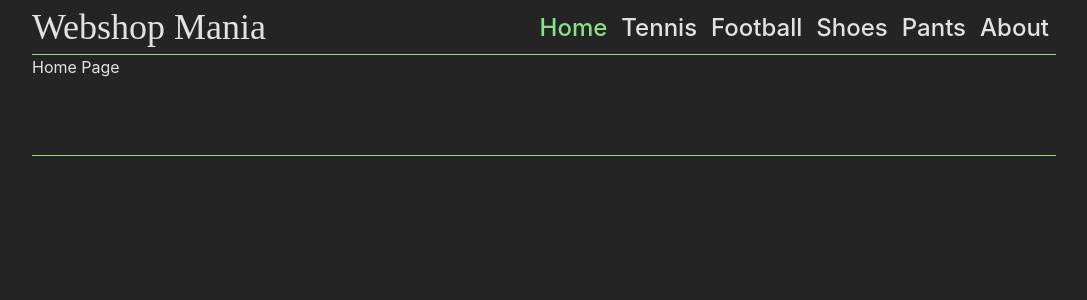
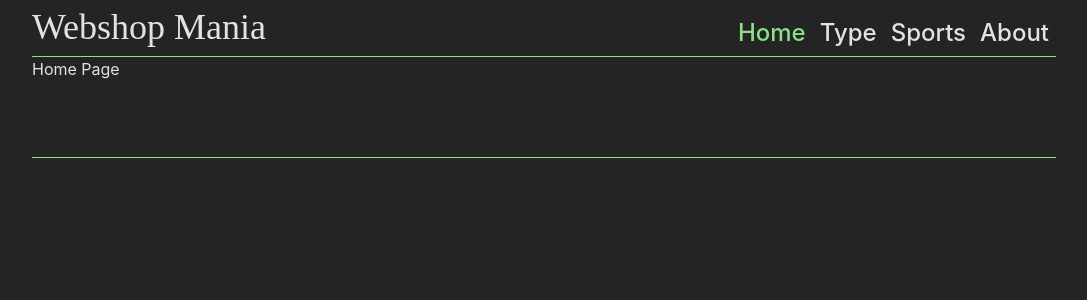
Before and after one commit to msparica/react-ecommerce-practice, a React (Vite) app: page / in a window 1280 px wide. Shown: the top 300 px of the page, without its empty margins (96-1183 px from the left). Built offline with nearby package versions, Linux system fonts and the light colour scheme; a web font is replaced by a local one.

Commit message:
2-level menu + mock data for json-db

```diff
--- a/src/components/Header.css
+++ b/src/components/Header.css
@@ -1,4 +1,8 @@
 @import url('https://fonts.googleapis.com/css2?family=Gruppo&display=swap');
+
+header {
+
+}
 
 .header-content {
 	width: 80%;
@@ -13,26 +17,3 @@
 	font-size: 36px;
 	color: rgba(255, 255, 255, 0.87);
 }
-
-.header-content nav ul {
-	margin: 0;
-	padding-top: 10px;
-}
-
-.header-content nav li {
-	display: inline-block;
-	font-size: 24px;
-	margin: 0 7px 0 7px;
-}
-
-.header-content nav li a {
-	color: rgba(255, 255, 255, 0.87);
-}
-.header-content nav li a.active {
-	color: rgba(150, 255, 150, 0.87);
-}
-
-.header-content nav li a:hover {
-	color: rgba(150, 255, 150, 0.87);
-	text-decoration: underline;
-}
--- a/src/components/Header.tsx
+++ b/src/components/Header.tsx
@@ -1,4 +1,6 @@
-import { Link, NavLink } from 'react-router-dom';
+import { Link } from 'react-router-dom';
+import Navbar from './Navbar';
+
 import './Header.css'
 
 function Header() {
@@ -9,16 +11,7 @@ function Header() {
 					<Link to="/">Webshop Mania</Link>
 				</div>
 
-				<nav>
-					<ul>
-						<li><NavLink to="/">Home</NavLink></li>
-						<li><NavLink to="/category/tennis">Tennis</NavLink></li>
-						<li><NavLink to="/category/football">Football</NavLink></li>
-						<li><NavLink to="/category/shoes">Shoes</NavLink></li>
-						<li><NavLink to="/category/pants">Pants</NavLink></li>
-						<li><NavLink to="/about">About</NavLink></li>
-					</ul>
-				</nav>
+				<Navbar />
 			</div>
 		</header>
 	);
--- /dev/null
+++ b/src/components/Navbar.css
@@ -0,0 +1,39 @@
+nav ul {
+	margin: 0;
+	padding: 0;
+	padding-top: 10px;
+}
+
+nav > ul {
+	position: relative;
+}
+nav > ul > li {
+	display: inline-block;
+}
+nav .subitems li {
+	display: block;
+	min-width: 100px;
+}
+
+nav li {
+	font-size: 24px;
+	margin: 5px 7px 5px 7px;
+}
+
+nav li a {
+	color: rgba(255, 255, 255, 0.87);
+}
+nav li a.active {
+	color: rgba(150, 255, 150, 0.87);
+}
+
+nav li a:hover {
+	color: rgba(150, 255, 150, 0.87);
+	text-decoration: underline;
+}
+
+.subitems {
+	background-color: rgba(150, 255, 150, 0.47);
+	position: absolute;
+	top: 100%;
+}
--- /dev/null
+++ b/src/components/Navbar.tsx
@@ -0,0 +1,66 @@
+import { Link, NavLink } from "react-router-dom";
+import './Navbar.css'
+import { useCallback, useState } from "react";
+
+type MenuItem = {
+	text: string;
+	to?: string;
+	items?: MenuItem[];
+}
+
+function Navbar() {
+	const menuItems: MenuItem[] = [
+		{ text: 'Home', to: '/' },
+		{ text: "Type", items: [
+			{ text: 'Shirts', to: '/category/shirts'},
+			{ text: 'Pants', to: '/category/pants'},
+			{ text: 'Kicks', to: '/category/shoes'},
+			{ text: 'Gear', to: '/category/gear'},
+		]},
+		{ text: "Sports", items: [
+			{ text: 'B-Ball', to: '/category/basketball'},
+			{ text: 'Sucker', to: '/category/soccer'},
+			{ text: 'Eggball', to: '/category/football'},
+			{ text: 'Rich & Bored', to: '/category/golf'},
+		]},
+		{ text: 'About', to: '/about' },
+	];
+
+	return (
+		<nav>
+			<ul>
+				{menuItems.map(i => <NavItem item={i} />)}
+			</ul>
+		</nav>
+	);
+}
+
+function NavItem({ item }: { item: MenuItem }) {
+	const [active, setActive] = useState(false);
+
+	const onBlur: React.FocusEventHandler<HTMLElement> = useCallback((event) => {
+		const currentTarget = event.currentTarget;
+		requestAnimationFrame(() => {
+			setActive(currentTarget.contains(document.activeElement))
+		})
+	}, []);
+
+	return (
+		<li onFocus={() => setActive(true)} onBlur={onBlur}>
+			{ item.to
+				? (<NavLink to={item.to}>{item.text}</NavLink>)
+				: (<Link to="#">{item.text}</Link>)
+			}
+			{
+				item.items &&
+				<div className="subitems" style={{ display: active ? 'block' : 'none ' }}>
+					<ul>
+						{item.items.map(i => <li><NavLink to={i.to ?? '#'}>{i.text}</NavLink></li>)}
+					</ul>
+				</div>
+			}
+		</li>
+	);
+}
+
+export default Navbar;
```
Also changed, not shown: database.json (added, +27 -0 lines).
